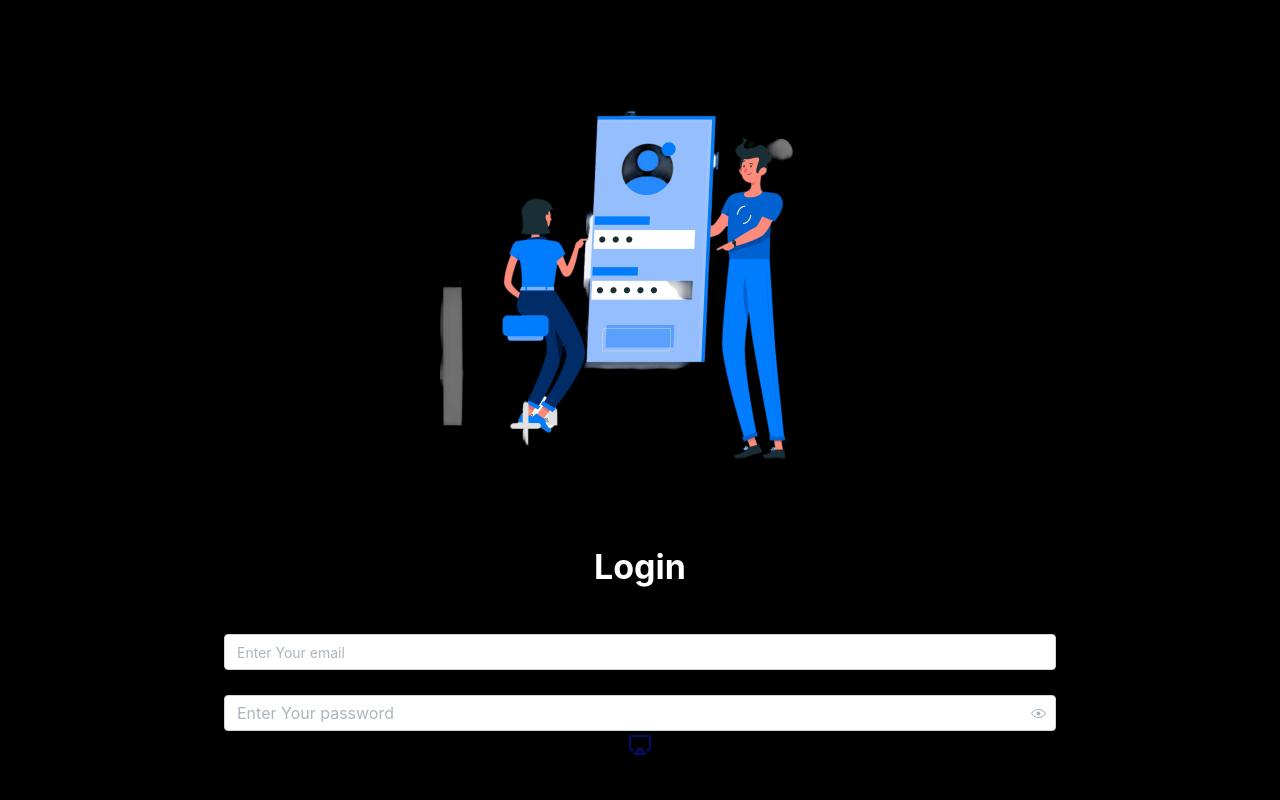
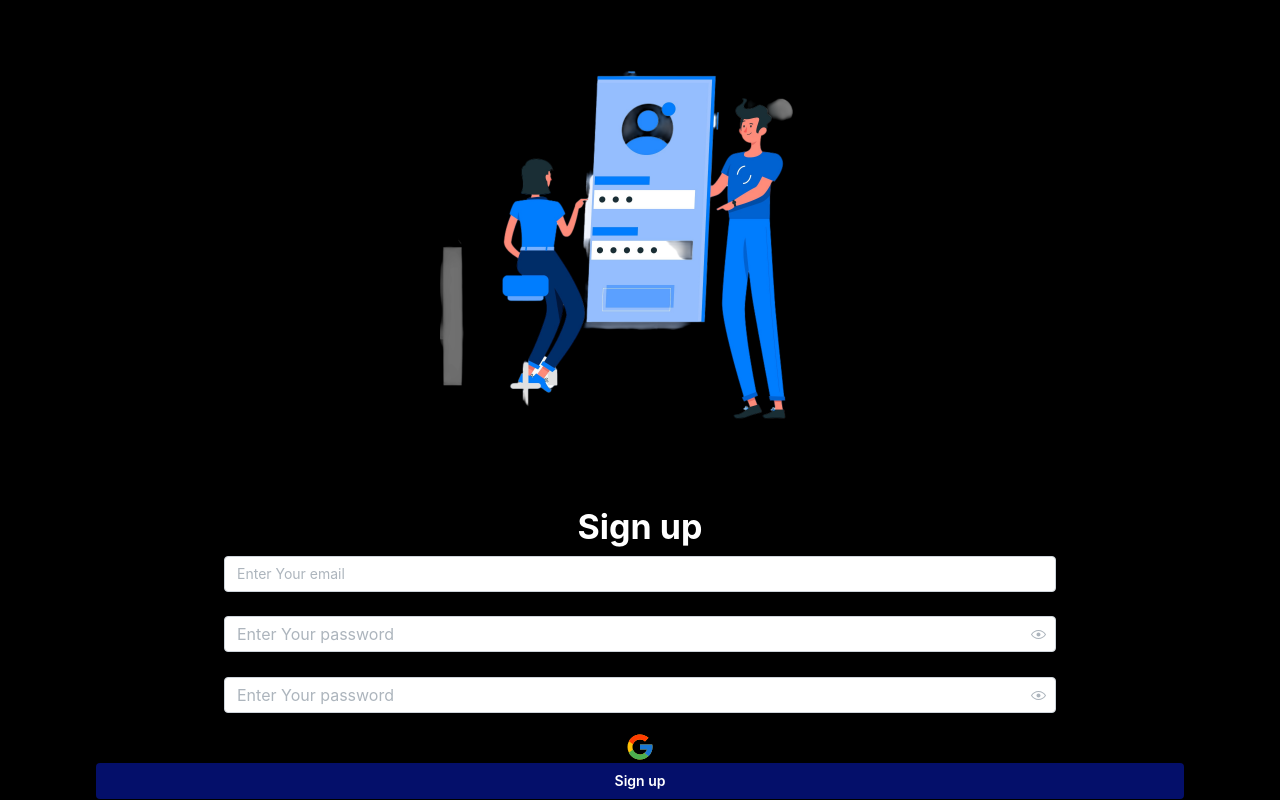
Before and after one commit to ltyohannes955/Scash, a React (Vite) app: page /signup in a window 1280 px wide. Built offline with nearby package versions, Linux system fonts and the light colour scheme.

Commit message:
added some images of icons

```diff
--- a/src/pages/signup/index.tsx
+++ b/src/pages/signup/index.tsx
@@ -5,8 +5,8 @@ import {
   Input,
   PasswordInput,
   ActionIcon,
+  Button,
 } from "@mantine/core";
-import { Airplay } from "lucide-react";
 export default function Signup() {
   return (
     <>
@@ -25,7 +25,7 @@ export default function Signup() {
             w={"400"}
           />
           <Text c="white" fz={"h1"} ta={"center"} fw={"bolder"}>
-            Login
+            Sign up
           </Text>
         </Flex>
         <Flex direction={"column"} w={"100%"} align={"center"}>
@@ -35,12 +35,23 @@ export default function Signup() {
             label="Password"
             placeholder="Enter Your password"
           />
-          <Flex>
+          <PasswordInput
+            w={"65%"}
+            label="Password"
+            placeholder="Enter Your password"
+          />
+          <Flex gap={"lg"} mt={"lg"}>
             <ActionIcon variant="subtle" aria-label="Settings">
-              <Airplay />
+              <Image
+                src={"/google.svg"}
+                alt="landing Image"
+                h={"30"}
+                w={"30"}
+              />
             </ActionIcon>
           </Flex>
         </Flex>
+        <Button w={"85%"}>Sign up</Button>
       </Flex>
     </>
   );
```
Also changed, not shown: public/google.svg (added), public/x.svg (added).
